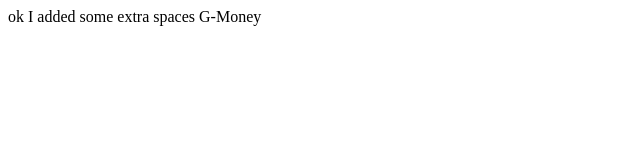
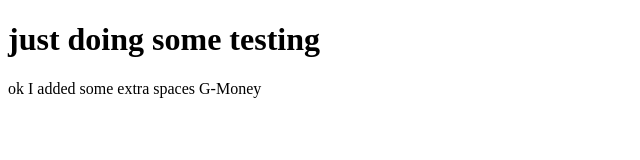
Before and after one commit to futuregerald/testminify, a plain HTML site: page index.html in a window 1280 px wide. Shown: the whole page, without its empty margins (0-640 px from the left). Drawn offline with Linux system fonts and the light colour scheme.

Commit message:
Update index.html

```diff
--- a/index.html
+++ b/index.html
@@ -7,7 +7,7 @@
     <title>testing JS App</title>
   </head>
   <body>
-
+    <h1> just doing some testing </h1>
     <div id="root"></div>
     <script type="text/javascript" src="test.js"></script>
   </body>
```
